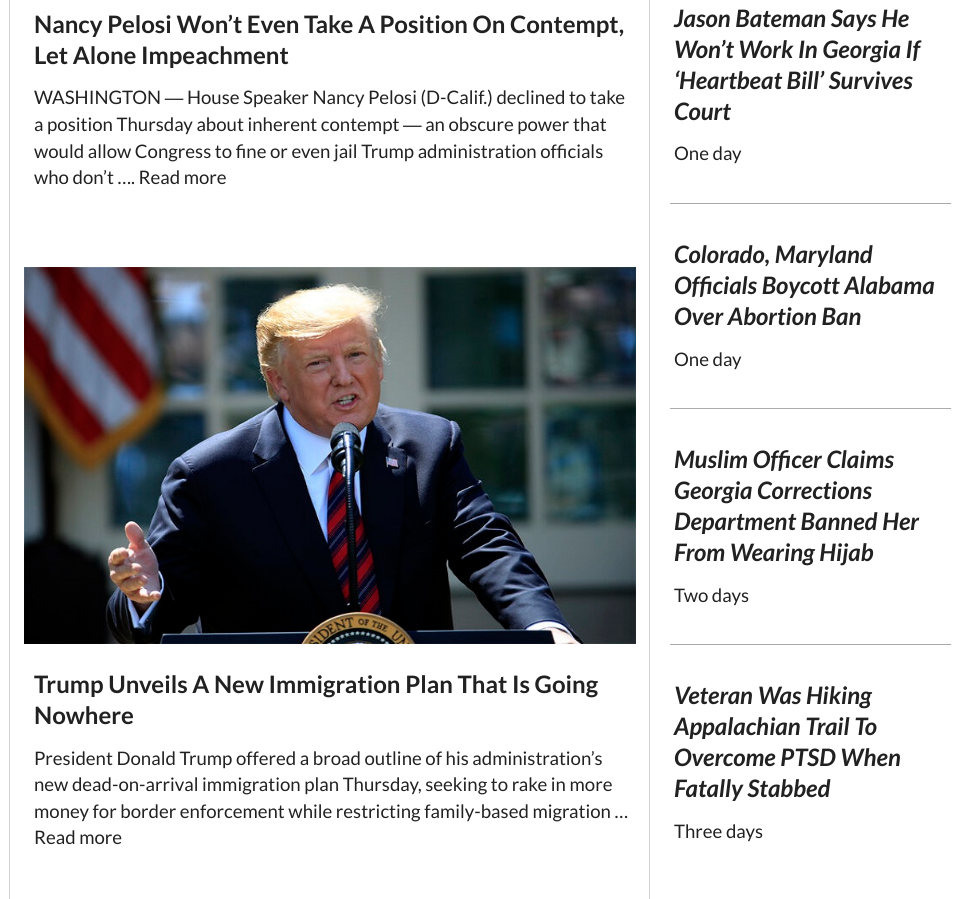
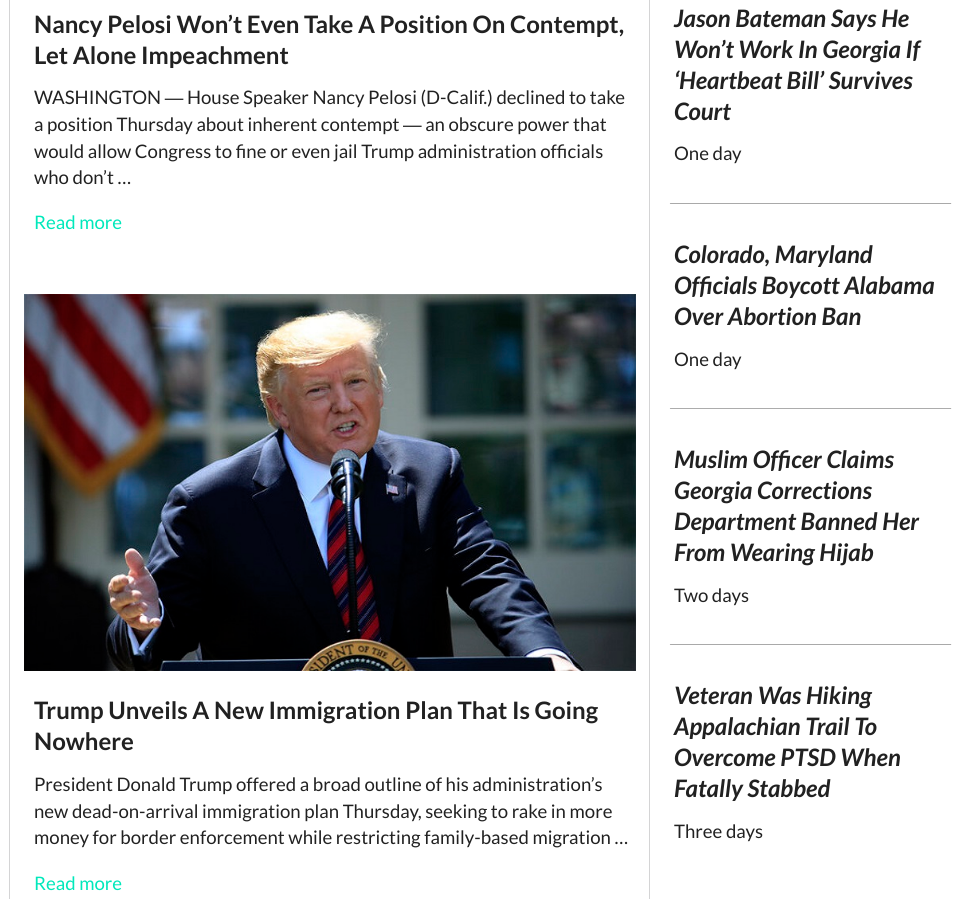
Before and after one commit to Gyle/news_website, a plain HTML site: page index.html in a window 1280 px wide. Shown: the part 1267-2166 px from the top of the page, 310-1280 px from the left. Drawn offline with nearby package versions, Linux system fonts and the light colour scheme.

Commit message:
added green text and spacers

```diff
--- a/index.html
+++ b/index.html
@@ -82,9 +82,6 @@
         </div>
       </div>
     </div>
-
-
-
   </div>
 
   <div class="spacer"></div>
@@ -96,29 +93,6 @@
       <br>Photograph: Mickey Welsh/AP</p>
     <h1 class="main-title">Abortion Alabama's Abortion Ban Shows The Chilling Effect Of Brett Kavanaugh's Appointment</h1>
   </div>
-
-
-  <!-- <div class="ui vertical stripe segment">
-    <div class="ui middle aligned stackable grid container">
-      <div class="row">
-        <div class="eight wide column">
-          <h3 class="ui header">We Help Companies and Companions</h3>
-          <p>We can give your company superpowers to do things that they never thought possible. Let us delight your customers and empower your needs...through pure data analytics.</p>
-          <h3 class="ui header">We Make Bananas That Can Dance</h3>
-          <p>Yes that's right, you thought it was the stuff of dreams, but even bananas can be bioengineered.</p>
-        </div>
-        <div class="six wide right floated column">
-          <img src="assets/images/wireframe/white-image.png" class="ui large bordered rounded image">
-        </div>
-      </div>
-      <div class="row">
-        <div class="center aligned column">
-          <a class="ui huge button">Check Them Out</a>
-        </div>
-      </div>
-    </div>
-  </div> -->
-
 
   <div class="ui vertical stripe quote segment">
     <div class="ui equal width stackable internally celled grid">
@@ -158,13 +132,15 @@
             <div class="row">
               <img class="ui centered image" src="assets/thumbnails/maintea1.png">
               <h2 class="newest-tea" align="left">Nancy Pelosi Won’t Even Take A Position On Contempt, Let Alone Impeachment</h2>
-              <p class="newest-tea" align="left">WASHINGTON ― House Speaker Nancy Pelosi (D-Calif.) declined to take a position Thursday about inherent contempt ― an obscure power that would allow Congress to fine or even jail Trump administration officials who don’t …. Read more</p>
+              <p class="newest-tea" align="left">WASHINGTON ― House Speaker Nancy Pelosi (D-Calif.) declined to take a position Thursday about inherent contempt ― an obscure power that would allow Congress to fine or even jail Trump administration officials who don’t …</p>
+              <p class="newest-tea read-more">Read more</p>
+            </div>
             <div class="spacer"></div>
-            </div>
             <div class="row">
               <img class="ui centered image" src="assets/thumbnails/maintea2.jpeg">
               <h2 class="newest-tea" align="left">Trump Unveils A New Immigration Plan That Is Going Nowhere</h2>
-              <p class="newest-tea" align="left">President Donald Trump offered a broad outline of his administration’s new dead-on-arrival immigration plan Thursday, seeking to rake in more money for border enforcement while restricting family-based migration … Read more</p>
+              <p class="newest-tea" align="left">President Donald Trump offered a broad outline of his administration’s new dead-on-arrival immigration plan Thursday, seeking to rake in more money for border enforcement while restricting family-based migration …</p>
+              <p class="newest-tea read-more">Read more</p>
             </div>
           </div>
         </div>
@@ -201,25 +177,6 @@
     </div>
   </div>
 
-
-
-  <!-- <div class="ui vertical stripe segment">
-    <div class="ui text container">
-      <h3 class="ui header">Breaking The Grid, Grabs Your Attention</h3>
-      <p>Instead of focusing on content creation and hard work, we have learned how to master the art of doing nothing by providing massive amounts of whitespace and generic content that can seem massive, monolithic and worth your attention.</p>
-      <a class="ui large button">Read More</a>
-      <h4 class="ui horizontal header divider">
-        <a href="#">Case Studies</a>
-      </h4>
-      <h3 class="ui header">Did We Tell You About Our Bananas?</h3>
-      <p>Yes I know you probably disregarded the earlier boasts as non-sequitur filler content, but its really true. It took years of gene splicing and combinatory DNA research, but our bananas can really dance.</p>
-      <a class="ui large button">I'm Still Quite Interested</a>
-    </div>
-  </div> -->
-
-  <div class="spacer"></div>
-
-
   <div class="ui equal width grid container">
     <div class="row"><img class="ui image" src="assets/images/trendingtea.PNG"></div>
     <div class="three column row">
@@ -233,7 +190,6 @@
       <div class="column"> <img class="ui massive image" src="assets/thumbnails/trending6.png"> <h2>All Black captain under injury cloud</h2></div>
     </div>
   </div>
-
 
   <div class="spacer"></div><div class="spacer"></div>
 
--- a/style.css
+++ b/style.css
@@ -20,6 +20,10 @@
 
   .caption{
     color:#707070;
+  }
+
+  .read-more{
+    color: #00E8BB;
   }
 
   .masthead.segment {
```
Lines whose indentation alone changed are shown as unchanged.
